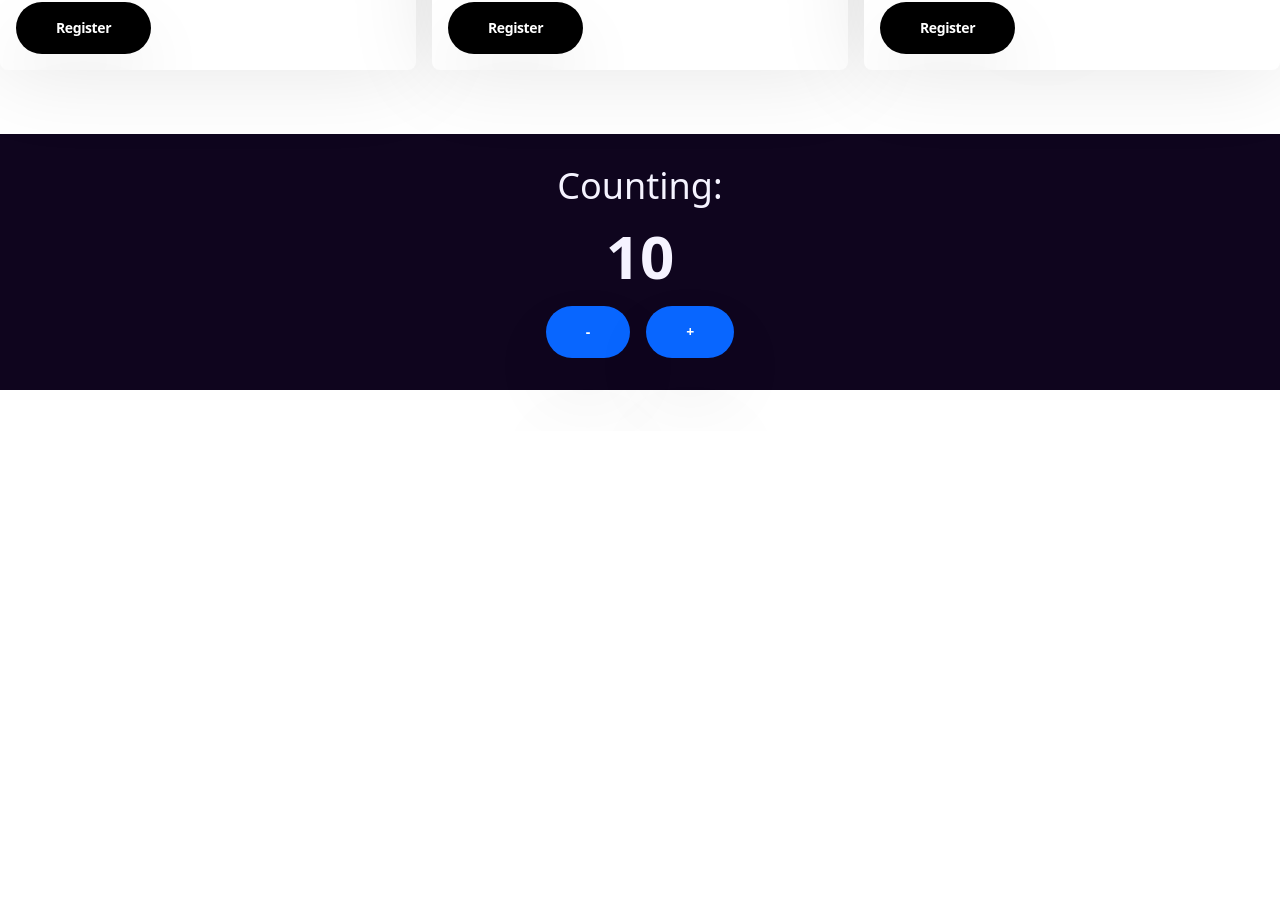
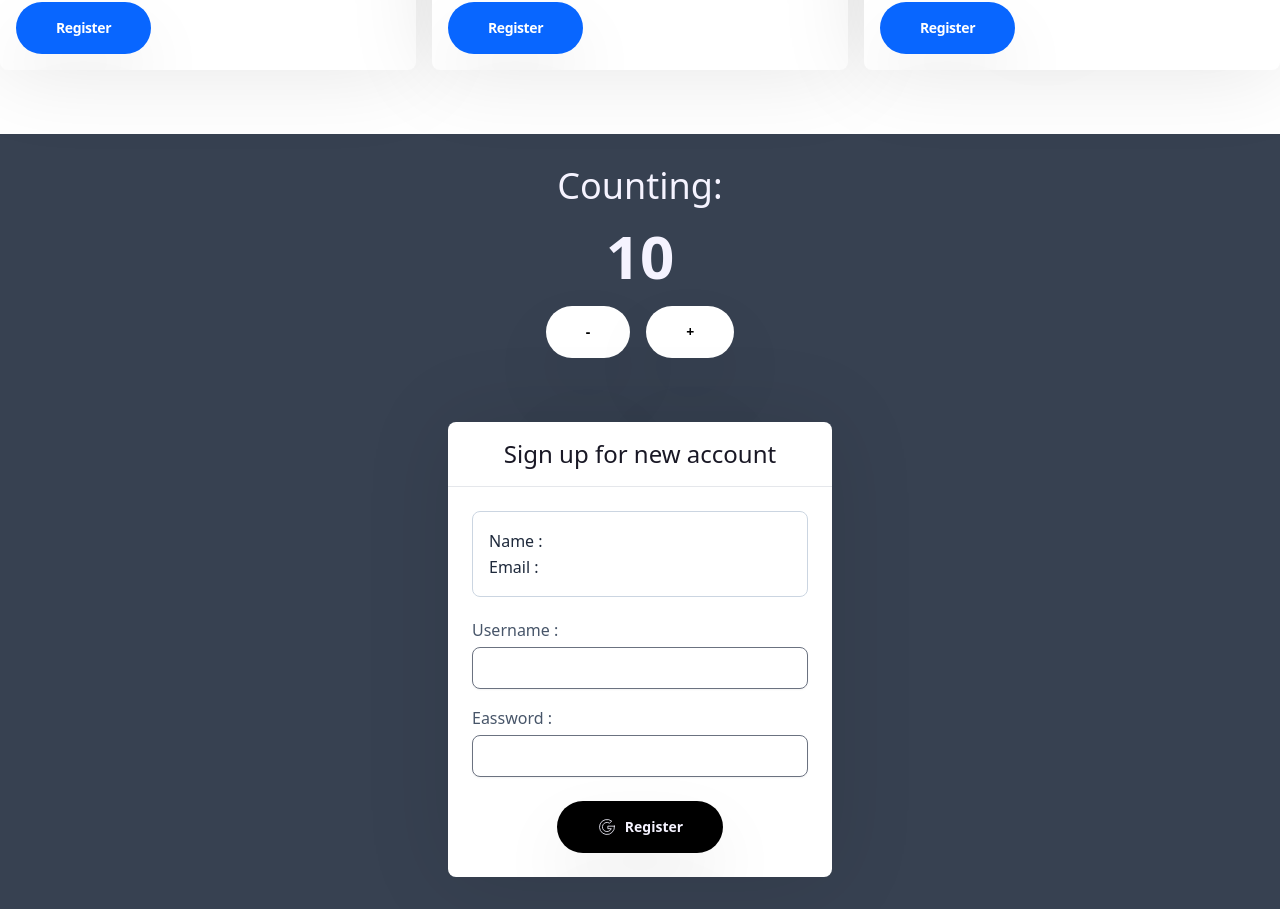
Before and after one commit to dannyhma/react-vite, a React (Vite) app: page / in a window 1280 px wide. Shown: the part 369-1278 px from the top of the page. Before the commit the page ends 800 px from the top, so only its background shows below. Built offline with nearby package versions, Linux system fonts and the light colour scheme.

Commit message:
useState with object

```diff
--- a/package.json
+++ b/package.json
@@ -18,6 +18,7 @@
     "react-dom": "^18.2.0"
   },
   "devDependencies": {
+    "@tailwindcss/forms": "^0.5.7",
     "@types/react": "^18.2.37",
     "@types/react-dom": "^18.2.15",
     "@vitejs/plugin-react": "^4.2.0",
--- a/src/App.jsx
+++ b/src/App.jsx
@@ -1,10 +1,32 @@
-import { IconBrandFacebook, IconBrandTwitter } from "@tabler/icons-react";
+import { useState } from "react";
+import { IconBrandFacebook, IconBrandGoogle, IconBrandTwitter } from "@tabler/icons-react";
 import Button from "./components/Button";
 import Card from "./components/Card";
 import PlaceContentCenter from "./components/PlaceContentCenter";
 import Count from "./components/Count";
+import Input from "./components/Input";
+import Label from "./components/Label";
 
 function App() {
+	const [form, setForm] = useState({
+		name: "",
+		email: ""
+	});
+
+	function onChange(event) {
+		setForm({
+			...form,
+			[event.target.name]: event.target.value
+		});
+	}
+
+	function submit(event) {
+		event.preventDefault();
+
+		console.log("Mama aku disubmit");
+		console.log(form);
+	}
+
 	return (
 		<>
 			<section className="container mx-auto">
@@ -19,7 +41,7 @@ function App() {
 										console.log("Register");
 									}
 								}}
-								className="bg-Twitter"
+								className="bg-Twitter text-white"
 							>
 								<IconBrandTwitter />
 								Register
@@ -28,7 +50,6 @@ function App() {
 								onClick={function () {
 									console.log("Login");
 								}}
-								className="bg-Facebook"
 							>
 								<IconBrandFacebook />
 								Login
@@ -83,9 +104,46 @@ function App() {
 				</div>
 			</section>
 			<section className="container mx-auto">
-				<PlaceContentCenter>
-					<h1 className="mb-5 text-center text-4xl">Counting:</h1>
+				<PlaceContentCenter className="bg-gray-700">
+					<h1 className="mb-5 text-center text-4xl text-violet-50">Counting:</h1>
 					<Count initialValue={10} />
+				</PlaceContentCenter>
+			</section>
+			<section className="container mx-auto">
+				<PlaceContentCenter className="flex items-center justify-center bg-gray-700 text-center">
+					<Card className="w-96 bg-white">
+						<Card.Title className="p-4 text-Dark">Sign up for new account</Card.Title>
+						<form onSubmit={submit}>
+							<Card.Body className="p-6">
+								<div className="mb-5 rounded-lg border border-slate-300 p-4 text-slate-800 ">
+									<p>Name : {form.name}</p>
+									<p>Email : {form.email}</p>
+								</div>
+
+								<div className="mb-4 text-Twitter">
+									<Label htmlFor="name" value="Username :" />
+									<Input onChange={onChange} value={form.name} name="name" id="name" />
+								</div>
+
+								<div className="text-Twitter">
+									<Label htmlFor="email" value="Eassword :" />
+									<Input
+										onChange={onChange}
+										value={form.email}
+										type="email"
+										name="email"
+										id="email"
+									/>
+								</div>
+							</Card.Body>
+							<Card.Footer className="flex justify-center pb-6">
+								<Button className="bg-Twitter text-violet-50">
+									<IconBrandGoogle />
+									Register
+								</Button>
+							</Card.Footer>
+						</form>
+					</Card>
 				</PlaceContentCenter>
 			</section>
 		</>
--- a/src/components/Button.jsx
+++ b/src/components/Button.jsx
@@ -2,7 +2,7 @@ import PropTypes from "prop-types";
 import clsx from "clsx";
 
 export default function Button(props) {
-	const { className = "bg-Twitter", children, text, type = "submit" } = props;
+	const { className = "bg-Facebook text-white", children, text, type = "submit" } = props;
 
 	return (
 		<>
@@ -11,7 +11,7 @@ export default function Button(props) {
 				type={type}
 				className={clsx(
 					className,
-					"${className} flex gap-x-2 rounded-full px-10 py-4 text-sm font-bold text-white shadow-smshadow [&>svg]:h-5 [&>svg]:w-5 [&>svg]:stroke-1"
+					"${className} flex gap-x-2 rounded-full px-10 py-4 text-sm font-bold shadow-smshadow [&>svg]:h-5 [&>svg]:w-5 [&>svg]:stroke-1"
 				)}
 			>
 				{text || children}
--- a/src/components/Card.jsx
+++ b/src/components/Card.jsx
@@ -1,27 +1,60 @@
 import PropTypes from "prop-types";
+import clsx from "clsx";
 
 const childrenPropTypes = {
-	children: PropTypes.node
+	children: PropTypes.node,
+	className: PropTypes.node
 };
 
-function Card({ children }) {
-	return <div className="overflow-hidden rounded-lg bg-white shadow-cardshadow">{children}</div>;
-}
+function Card(props) {
+	const { className = "bg-white", children } = props;
 
-function Title({ children }) {
 	return (
-		<div className="border-b p-4">
-			<h1 className="text-2xl">{children}</h1>
-		</div>
+		<>
+			<div
+				{...props}
+				className={clsx(className, "${className} overflow-hidden rounded-lg shadow-cardshadow")}
+			>
+				{children}
+			</div>
+		</>
 	);
 }
 
-function Body({ children }) {
-	return <h1 className="p-4 text-justify leading-relaxed">{children}</h1>;
+function Title(props) {
+	const { className = "text-slate-800 p-4", children } = props;
+	return (
+		<>
+			<div className="border-b">
+				<h1 {...props} className={clsx(className, "${className} text-2xl")}>
+					{children}
+				</h1>
+			</div>
+		</>
+	);
 }
 
-function Footer({ children }) {
-	return <h1 className="p-4">{children}</h1>;
+function Body(props) {
+	const { className = "p-4", children } = props;
+	return (
+		<>
+			<h1 {...props} className={clsx(className, "${className} text-justify leading-relaxed")}>
+				{children}
+			</h1>
+		</>
+	);
+}
+
+function Footer(props) {
+	const { className = "p-4", children } = props;
+
+	return (
+		<>
+			<h1 {...props} className={clsx(className, "${className}")}>
+				{children}
+			</h1>
+		</>
+	);
 }
 
 Card.Title = Title;
--- a/src/components/Count.jsx
+++ b/src/components/Count.jsx
@@ -7,14 +7,14 @@ export default function Count({ initialValue }) {
 
 	return (
 		<>
-			<div className="text-center">
+			<div className="text-center ">
 				<div className="mb-5 text-6xl font-bold text-violet-50">{count}</div>
-				<div className="flex justify-center gap-4">
+				<div className="flex items-center justify-center gap-4	">
 					<Button
 						onClick={function () {
 							setCount(count - 1);
 						}}
-						className="bg-Facebook"
+						className="bg-white text-2xl text-Twitter"
 					>
 						-
 					</Button>
@@ -22,7 +22,7 @@ export default function Count({ initialValue }) {
 						onClick={function () {
 							setCount(count + 1);
 						}}
-						className="bg-Facebook"
+						className="bg-white text-2xl text-Twitter"
 					>
 						+
 					</Button>
--- /dev/null
+++ b/src/components/Input.jsx
@@ -0,0 +1,25 @@
+import PropTypes from "prop-types";
+import clsx from "clsx";
+
+export default function Input(props) {
+	const { className = "bg-white", type = "text" } = props;
+
+	return (
+		<>
+			<input
+				{...props}
+				type={type}
+				className={clsx(
+					className,
+					"${className} w-full rounded-lg shadow-sm transition duration-300 focus:border-blue-400 focus:outline-none focus:ring focus:ring-blue-200"
+				)}
+			/>
+		</>
+	);
+}
+
+Input.propTypes = {
+	children: PropTypes.node,
+	className: PropTypes.node,
+	type: PropTypes.node
+};
--- /dev/null
+++ b/src/components/Label.jsx
@@ -0,0 +1,16 @@
+import PropTypes from "prop-types";
+
+export default function Label({ value, children, ...props }) {
+	return (
+		<>
+			<label {...props} className="mb-1 block text-slate-600">
+				{value || children}
+			</label>
+		</>
+	);
+}
+
+Label.propTypes = {
+	value: PropTypes.node,
+	children: PropTypes.node
+};
--- a/src/components/PlaceContentCenter.jsx
+++ b/src/components/PlaceContentCenter.jsx
@@ -1,17 +1,22 @@
 import PropTypes from "prop-types";
+import clsx from "clsx";
 
-export default function PlaceContentCenter({ children }) {
+export default function PlaceContentCenter(props) {
+	const { className = "bg-gray-700 text-violet-50 ", children } = props;
+
 	return (
 		<>
-			<div className="bg-black">
-				<div className="min-h-screnn tracking-tigh flex items-center justify-center bg-violet-900/20 p-8 text-violet-50 antialiased">
-					<div className="w-full">{children}</div>
-				</div>
+			<div
+				{...props}
+				className={clsx(className, "${className} tracking-tigh p-8 antialiased")}
+			>
+				{children}
 			</div>
 		</>
 	);
 }
 
 PlaceContentCenter.propTypes = {
-	children: PropTypes.node
+	children: PropTypes.node,
+	className: PropTypes.node
 };
--- a/tailwind.config.js
+++ b/tailwind.config.js
@@ -1,4 +1,6 @@
 /** @type {import('tailwindcss').Config} */
+import forms from "@tailwindcss/forms";
+
 export default {
 	content: ["./index.html", "./src/**/*.{js,ts,jsx,tsx}"],
 	theme: {
@@ -56,5 +58,5 @@ export default {
 			}
 		}
 	},
-	plugins: []
-}
+	plugins: [forms]
+};
```
Also changed, not shown: 1 other file (tests, documents, lock files or other folders).
